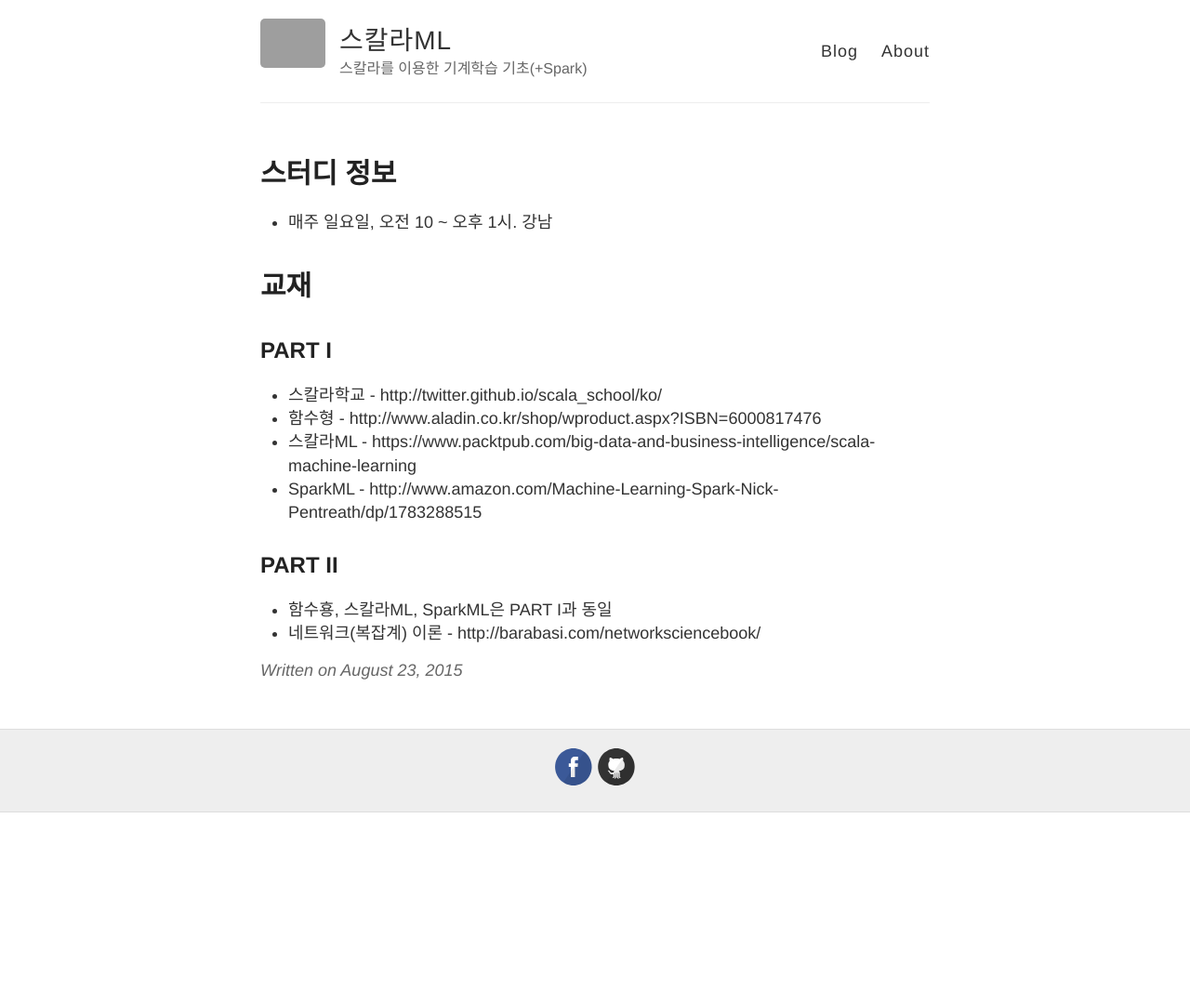
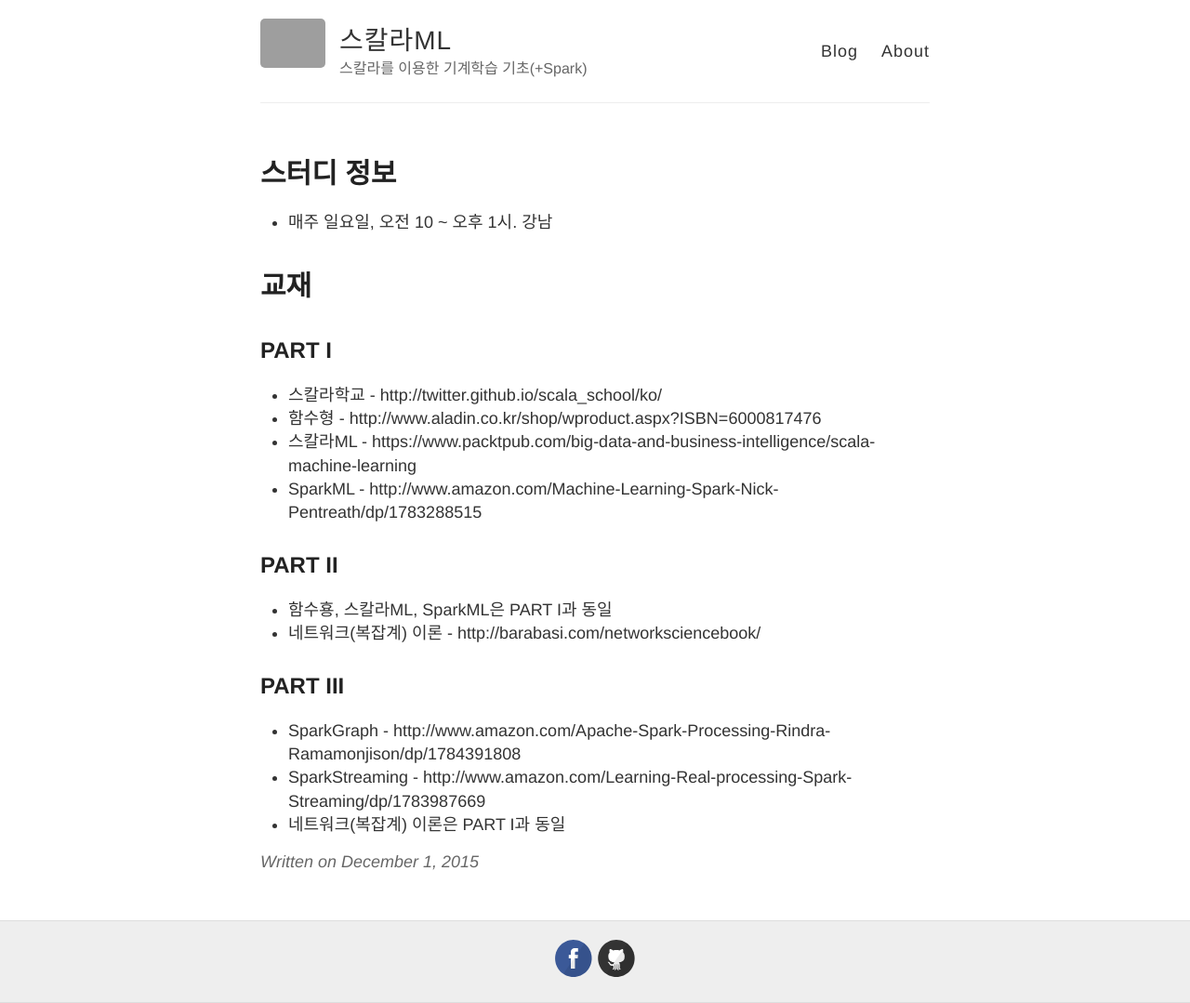
Before and after one commit to sezinie/ScalaML, a Jekyll site: the page built from _posts/2015-12-1-INFO.md, in a window 1280 px wide. Shown: the whole page at 93% size. Built offline with Jekyll 4.4.1, drawn with Linux system fonts in a browser that asks for light colours; Markdown is read by kramdown in place of the engine named in the settings; before the commit the page ends 900 px from its top, so only the background shows below that; grey boxes are pictures that could not be loaded.

Commit message:
Update and rename 2015-8-23-INFO.md to 2015-12-1-INFO.md

```diff
--- a/_posts/2015-8-23-INFO.md
+++ b/_posts/2015-12-1-INFO.md
@@ -16,3 +16,8 @@
 ## PART II
 * 함수횽, 스칼라ML, SparkML은 PART I과 동일
 * 네트워크(복잡계) 이론 - http://barabasi.com/networksciencebook/
+
+## PART III
+* SparkGraph - http://www.amazon.com/Apache-Spark-Processing-Rindra-Ramamonjison/dp/1784391808
+* SparkStreaming - http://www.amazon.com/Learning-Real-processing-Spark-Streaming/dp/1783987669
+* 네트워크(복잡계) 이론은 PART I과 동일
```
